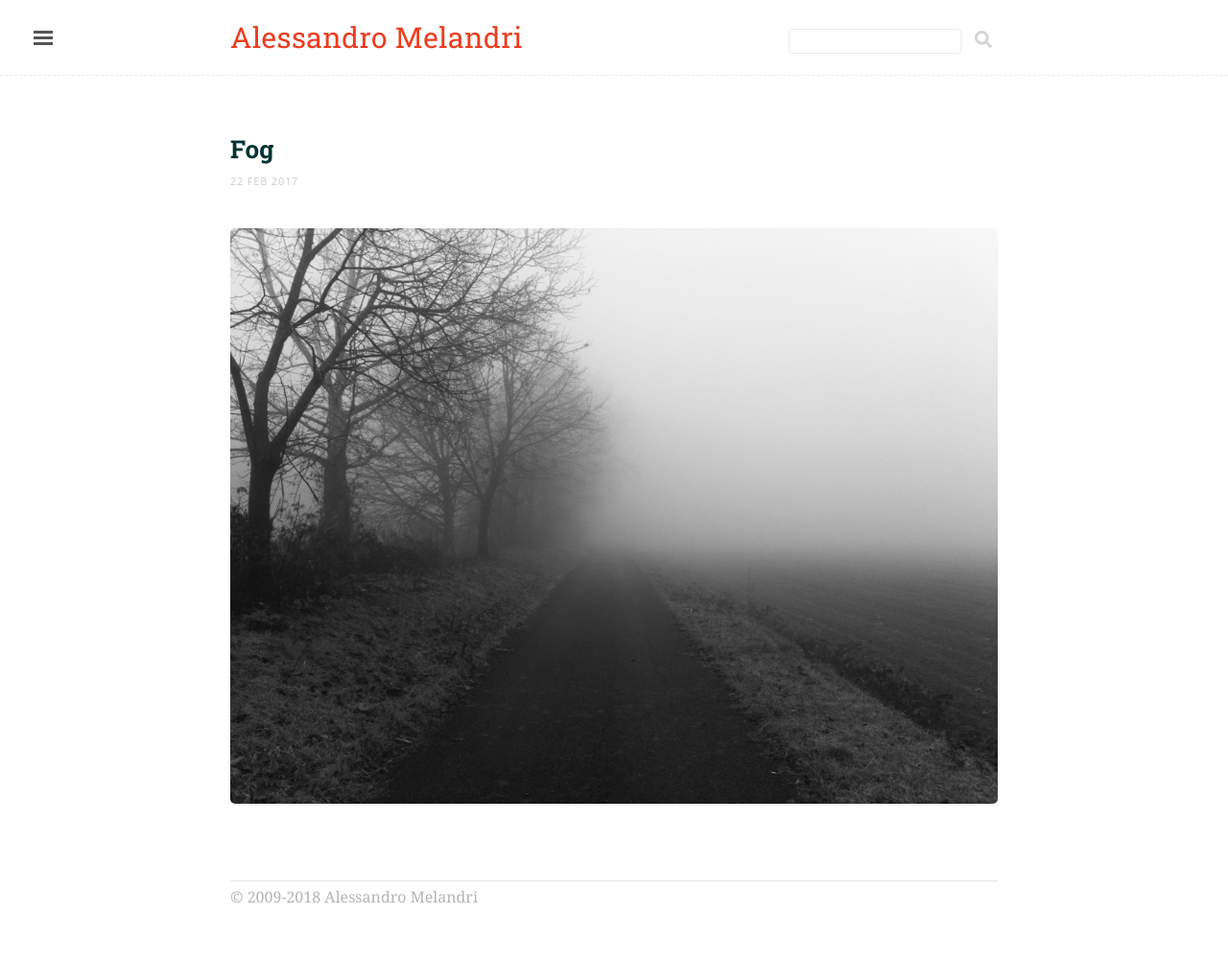
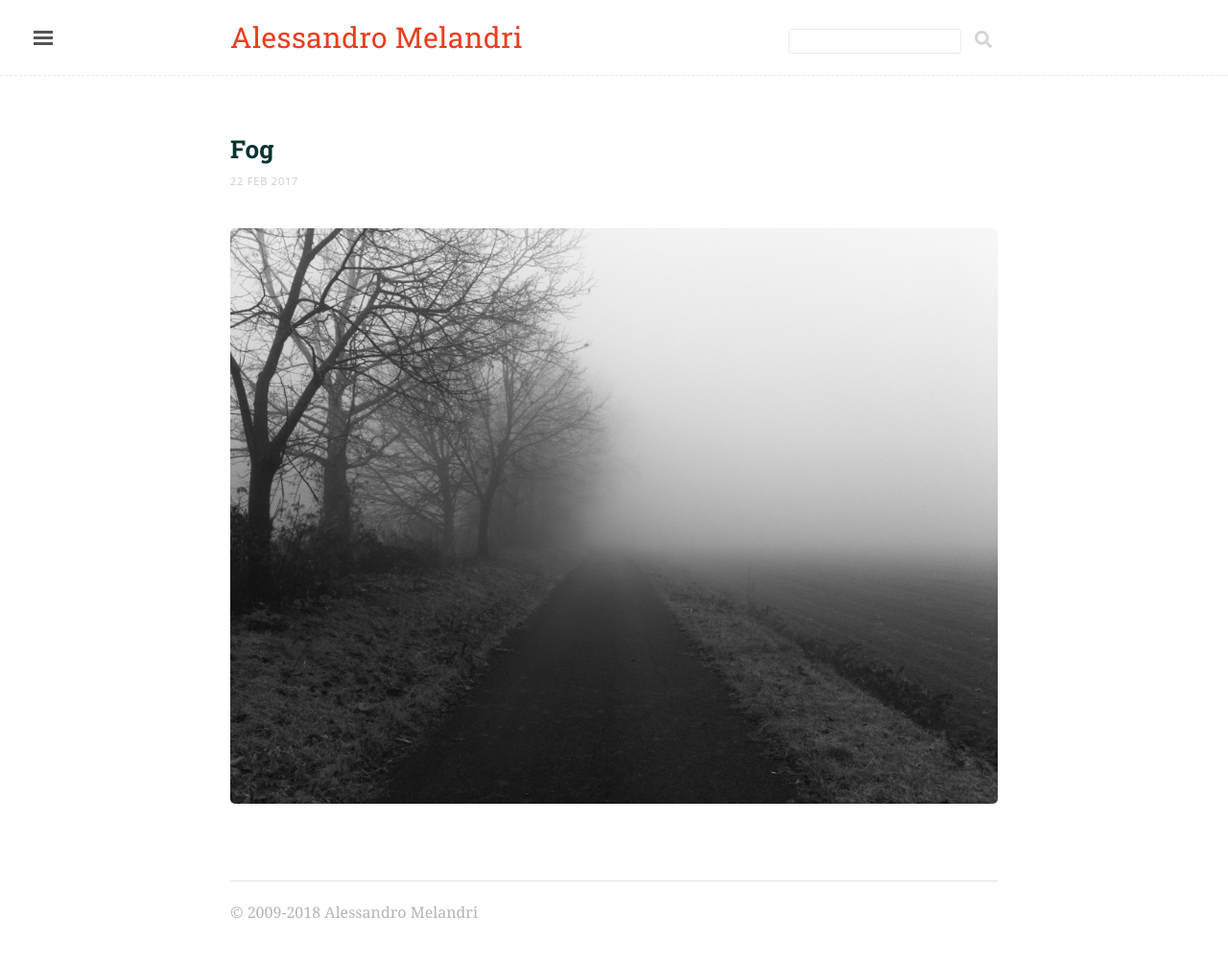
Before and after one commit to amelandri/amelandri.github.io, a Jekyll site: the page built from _posts/2017-02-22-fog.markdown, in a window 1280 px wide. Shown: the whole page at 96% size. Built offline with Jekyll 4.4.1, drawn with Linux system fonts in a browser that asks for light colours; nearby versions of some CDN libraries; comment, search, counter and statistics services are not loaded.

Commit message:
improved fooer positioning

```diff
--- a/public/css/lanyon.css
+++ b/public/css/lanyon.css
@@ -666,7 +666,7 @@ ul.postList h3{
   font-size: 0.8em;
   color: #b5b5b5;
   border-top: 1px solid #e3e3e3;
-  padding-top: 4px;
+  padding-top: 1rem;
 }
 
 
@@ -786,6 +786,6 @@ text-decoration: none;
 .icon404 svg{
   width: 10rem !important;
   height: 10rem;
-  opacity: 0.1;
+  opacity: 0.1 ;
   margin-top: 3rem;
 }
```
